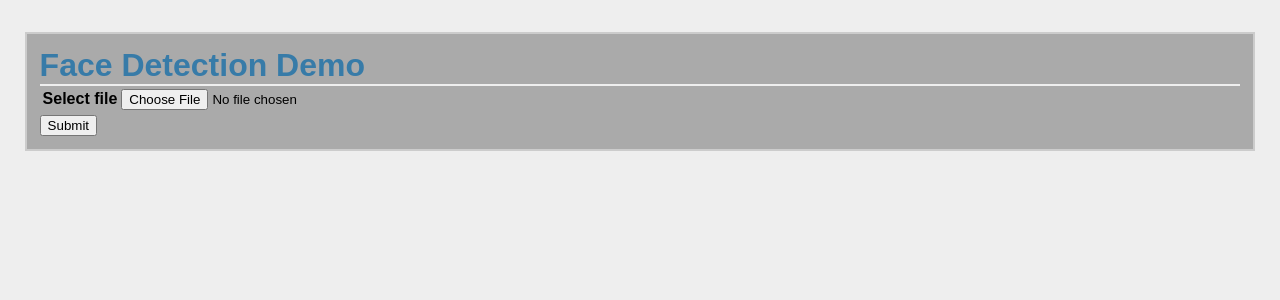
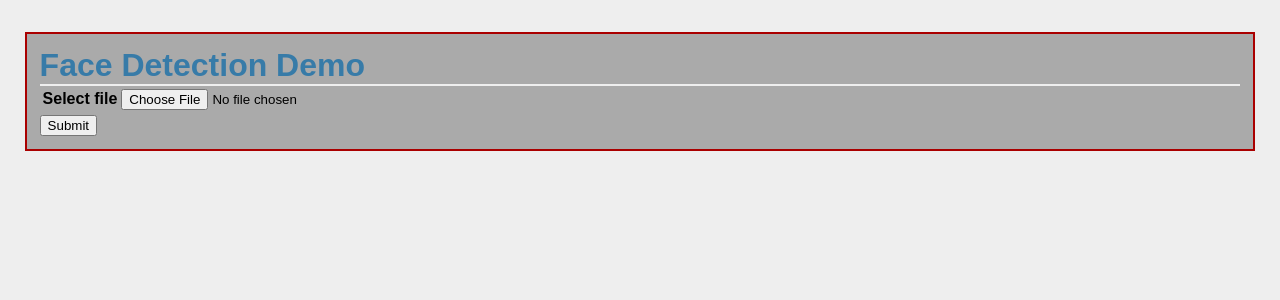
Before and after one commit to jyoshise/face-demo, a Flask app: page / in a window 1280 px wide. Shown: the top 300 px of the page. Run offline with Flask 2, Linux system fonts and the light colour scheme; lists and menus that the app fills with data are empty.

Commit message:
change color

```diff
--- a/static/style.css
+++ b/static/style.css
@@ -6,6 +6,6 @@ h2              { font-size: 1.2em; }
 table           { border: 4px; }
 td              { background: #ffffff; }
 
-.page           { margin: 2em auto; width: 95%; border: 2px solid #ccc;
+.page           { margin: 2em auto; width: 95%; border: 2px solid #a00;
                   padding: 0.8em; background: #aaaaaa; }
 .error          { background: #f0d6d6; padding: 0.5em; }
```
